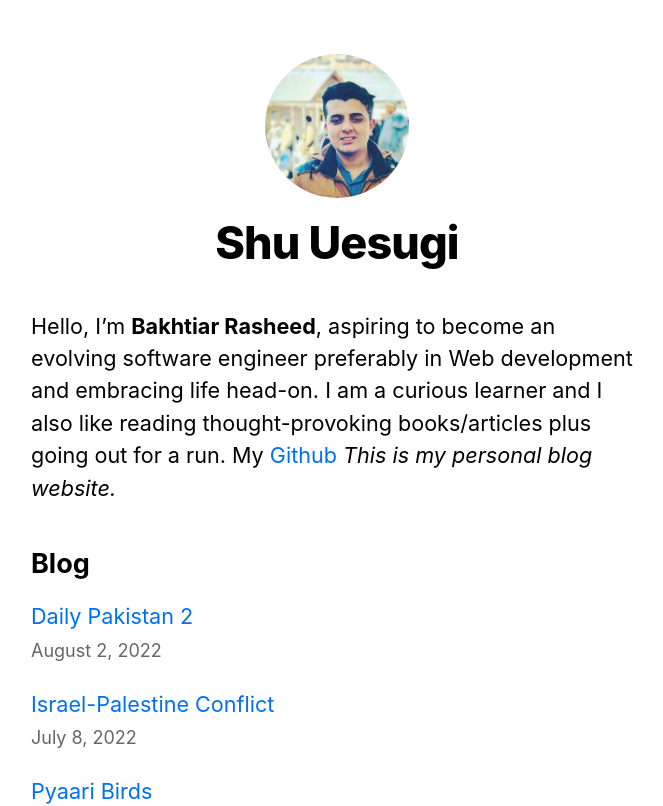
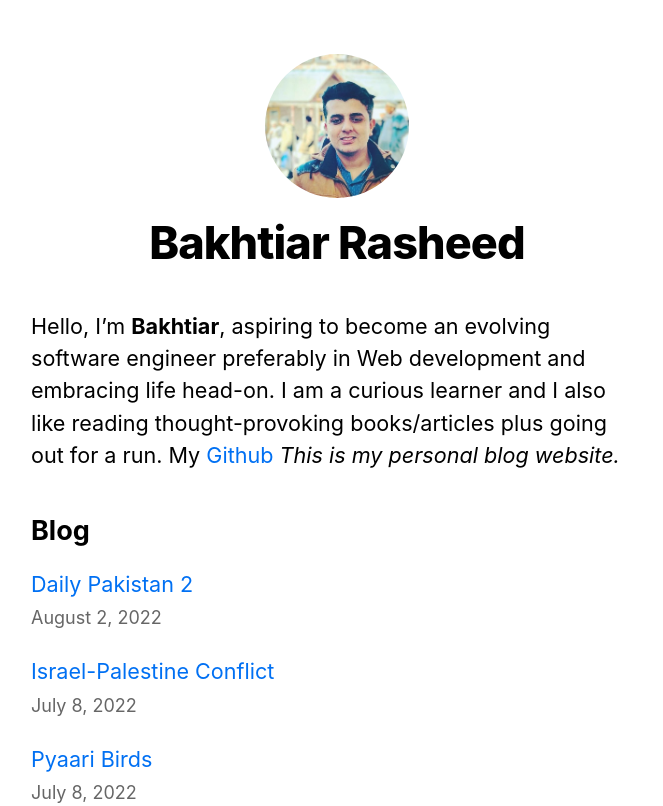
Before and after one commit to bakhtiar56/nextjs-blog, a Next.js app: page / in a window 1280 px wide. Shown: the top 806 px of the page, without its empty margins (303-966 px from the left). Built offline with nearby package versions, Linux system fonts and the light colour scheme.

Commit message:
fixed naming issues

```diff
--- a/components/layout.js
+++ b/components/layout.js
@@ -4,7 +4,7 @@ import styles from './layout.module.css'
 import utilStyles from '../styles/utils.module.css'
 import Link from 'next/link'
 
-const name = 'Shu Uesugi'
+const name = 'Bakhtiar Rasheed'
 export const siteTitle = 'Personal Website'
 
 export default function Layout({ children, home }) {
--- a/pages/index.js
+++ b/pages/index.js
@@ -13,7 +13,7 @@ export default function Home({ allPostsData }) {
       </Head>
       <section className={utilStyles.headingMd}>
         <p>
-          Hello, I’m <strong>Bakhtiar Rasheed</strong>, aspiring to become an evolving software engineer preferably in Web development
+          Hello, I’m <strong>Bakhtiar</strong>, aspiring to become an evolving software engineer preferably in Web development
           and embracing life head-on. I am a curious learner and I also like reading thought-provoking books/articles plus going out for a run. My <a href="https://github.com/bakhtiar56/">Github</a>
         <i> This is my personal blog website.</i>
         </p>
--- a/posts/DailyPakistan.md
+++ b/posts/DailyPakistan.md
@@ -5,12 +5,12 @@ date: "2022-08-02"
 
 The economic and poltical situation in the country today is like a a ticking time bomb. With every passing second, the inflation keeps on rising drastically and the political tensions keep arising.
 
-The primary reason behind the inflation is the International Monetary Fund(IMF). It is the devil in disguise. It has hold on Pakistan's current economy and is playing with it like puppets. It wants to bring Pakistan to its knees and only then will relieve the loan funds to Pakistan. But then it would be too late. As now, every fund that Pakistan earns will go to IMF to repay the Loan and in turn Pakistan would become enslaved to IMF.
+The primary reason behind the inflation is the International Monetary Fund(IMF). It is the devil in disguise. It has hold on Pakistan's current economy and is playing with it like puppets. It wants to bring Pakistan to its knees and only then will relieve the loan funds to Pakistan. But then it would be too late. As now, every fund that Pakistan earns will go to IMF to repay the loan and in turn Pakistan would become enslaved to IMF.
 
-There is also the Ukraine-Russia conflict which is raging nowadays. Primary reason behind this conflict is the resilience of Ukraine to join NATO. It surpises me that Ukraine's population is in favor of the Ukranian president in joining NATO. Several of European Nations have joined NATO, which is a America's 'trojan horse' to conquer the world. Several years have gone by and Russia did not attack Ukraine and so Ukraine should have responded the same and not join NATO, which is an existential threat to Russia. Several Thousands casualties have been reported and still Ukraine is fighting Russia with its broken arms. Yet the egoistic president, keeps on falling into Pakistan's arms.
+There is also the Ukraine-Russia conflict which is raging nowadays. Primary reason behind this conflict is the resilience of Ukraine to join NATO. It surpises me that Ukraine's population is in favor of the Ukranian president in joining NATO. Several of European Nations have joined NATO, which is a America's 'trojan horse' to conquer the world. Several years have gone by and Russia did not attack Ukraine and so Ukraine should have responded the same and not join NATO, which is an existential threat to Russia. Several thousands of casualties have been reported and still Ukraine is fighting Russia with its broken arms. Yet the egoistic president, keeps on falling into US' arms.
 
 Does this mean that Pakistan's future is insecure? Not if we play the right cards. The inflation can be cut right in its tracks by flow of money throughout the population of Pakistan. The capitalist mindset has to be forgotten and more socialist strategy has to be implemented. Perhaps making Pakistan as socialist republic like Germany can help revive Pakistan. Instead of the capital getting hoarded in bank accounts, it must be given away as a donation or must be reinvested so that employment opportunities keep on rising and thus inflation will drop rapidly.
 
 We need a brave Pakistani poltician like Zulfiqar Ali Bhutto, who although took power into his own hands, was unscared to the world powers and despite the increasing backlash from the UN and the world powers, made Pakistan a nuclear power, a force to be deterred with.
 
-If anyone thinks that we will give up in this current situation Pakistan is facing, we are here to prove them wrong. There is nothing in this world that cannot be achieved by putting in serious hardwork and concrete determination. We need to resolve our differences and work together for the revival of Pakistan. Perhaps this is the time, when we overcome the religious bias and consider everyone as equal. Perhaps our oldest enemy is a friend in disguise. And for God's sakes, please stop raising the issue of Kashmir. Its original prince ruled in favor of India so it is none of Pakistan's concerns to raise issues out of it and the politicans should stop exploiting it in favor of party support. Withdrawing the Pakistan National Chess team from the international FIDE tournament in India because India sent its torch relay through Kashmir, is the kind of nonsense behaviour, one does not expect from well educated people of Pakistan. It is like Pakistan is striking axe on its own foot. For once, forget about Kashmir, and think about our dear Pakistan.
+If anyone thinks that we will give up in this current situation, Pakistan is facing, we are here to prove them wrong. There is nothing in this world that cannot be achieved by putting in serious hardwork and concrete determination. We need to resolve our differences and work together for the revival of Pakistan. Perhaps this is the time, when we overcome the religious bias and consider everyone as equal. Perhaps our oldest enemy is a friend in disguise. And for God's sakes, please stop raising the issue of Kashmir. Its original prince ruled in favor of India so it is none of Pakistan's concern to raise issues out of it and the politicans should stop exploiting it in favor of party support. Withdrawing the Pakistan National Chess team from the international FIDE tournament in India because India sent its torch relay through Kashmir, is the kind of nonsense behaviour, one does not expect from well educated people of Pakistan. It is like Pakistan is striking axe on its own foot. For once, forget about Kashmir, and think about our dear Pakistan.
```
